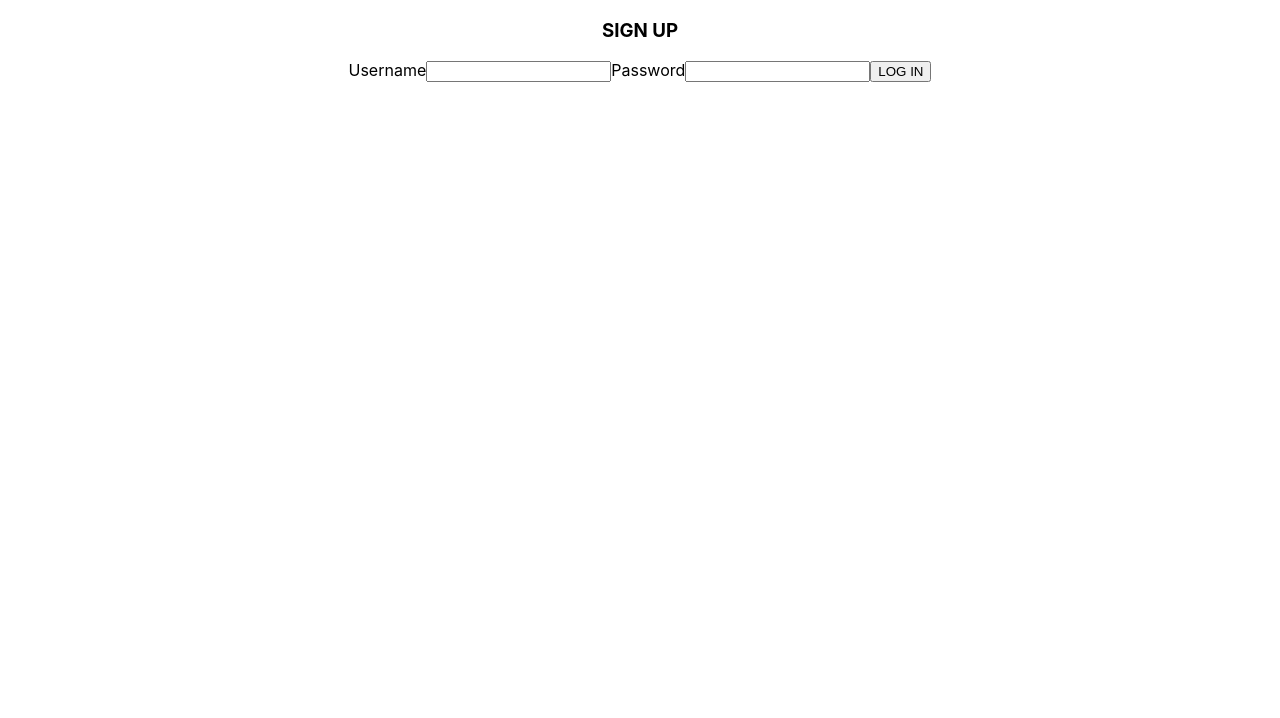
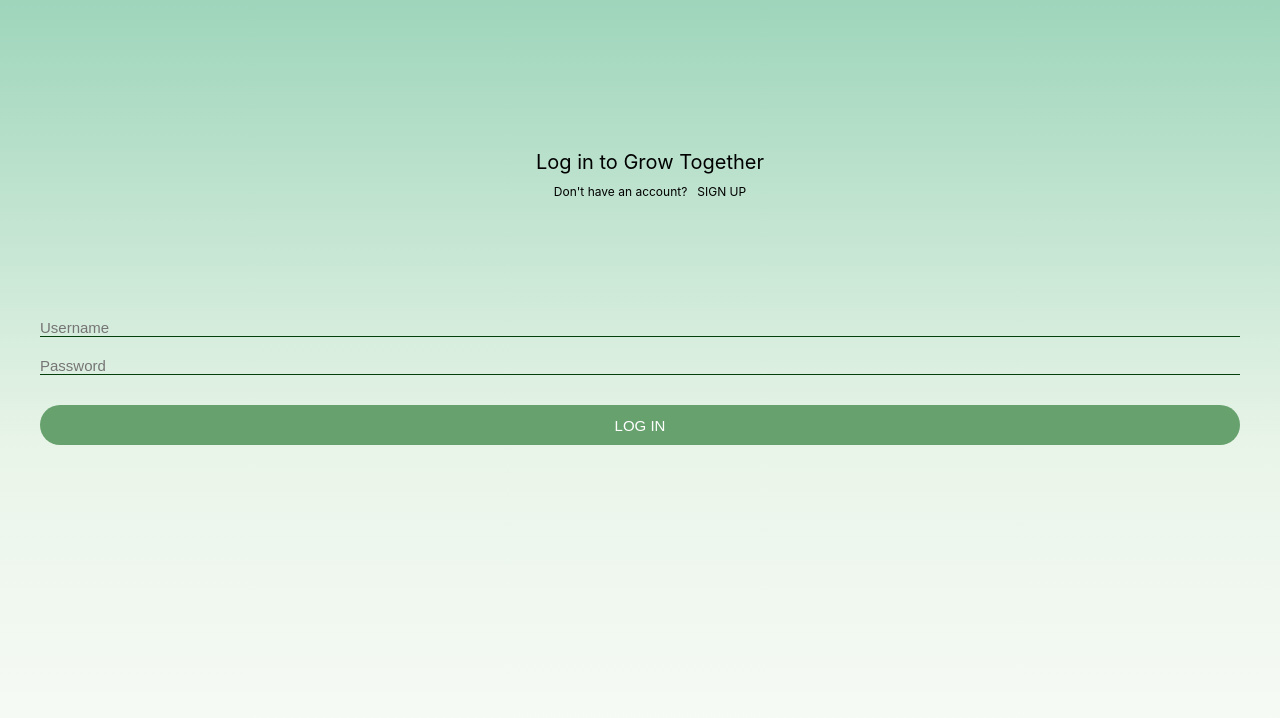
Before and after one commit to alexandrelord/Grow_Together, a React (Create React App) app in the folder frontend/: page / in a window 1280 px wide. Shown: the top 718 px of the page. Built offline with nearby package versions, Linux system fonts and the light colour scheme.

Commit message:
auth page CSS

```diff
--- a/frontend/src/components/LoginForm/LoginForm.jsx
+++ b/frontend/src/components/Auth/LoginForm/LoginForm.jsx
@@ -1,5 +1,6 @@
 import { useState } from 'react'
-import {login} from '../../utilities/users-api'
+import {login} from '../../../utilities/users-api'
+import style from './LoginForm.module.css'
 
 export default function LoginForm({ setUser }) {
   const [credentials, setCredentials] = useState({ username: '', password: ''})
@@ -21,18 +22,21 @@ export default function LoginForm({ setUser }) {
   }
 
     return (
-      <div>
-        <div className="form-container" onSubmit={handleSubmit}>
+      <>
+      {/* <div className={style.loginTitle}>
+        <p>Log in to Grow Together</p>
+        <p className={style.noAccount}>Don't have an account?</p>
+      </div> */}
+
+        <div className={style.formContainer} onSubmit={handleSubmit}>
           <form autoComplete="off" >
-            <label>Username</label>
-            <input type="text" name="username" value={credentials.username} onChange={handleChange} required />
-            <label>Password</label>
-            <input type="password" name="password" value={credentials.password} onChange={handleChange} required />
+            <input type="text" name="username" value={credentials.username} onChange={handleChange} placeholder='Username' required />
+            <input type="password" name="password" value={credentials.password} onChange={handleChange} placeholder='Password' required />
             <button type="submit">LOG IN</button>
           </form>
         </div>
         <p className="error-message">&nbsp;{error}</p>
-      </div>
+      </>
     )
 
 }
--- /dev/null
+++ b/frontend/src/components/Auth/LoginForm/LoginForm.module.css
@@ -0,0 +1,42 @@
+/* .loginTitle {
+    margin: 150px 0 0 20px;
+    font-size: 20px;
+  }
+
+  .noAccount {
+    margin: 10px 0 10px 0;
+    font-size: 12px;
+  } */
+
+  .formContainer {
+    margin: 60px 20px 0 20px;
+    display: flex;
+    flex-direction: column;
+  }
+
+  form {
+    margin: 60px 20px 0 20px;
+    display: flex;
+    flex-direction: column;
+  }
+
+  form > input {
+    background-color: transparent;
+    margin-bottom: 20px;
+    border: none;
+    border-bottom: 1px solid var(--dark-green);
+    font-size: 15px;
+  }
+
+  button {
+    height: 40px;
+    display: flex;
+    justify-content: center;
+    align-items: center;
+    margin: 10px 0;
+    border-radius: 30px;
+    border: none;
+    background-color: var(--medium-green);
+    font-size: 15px;
+    color: #fff;
+  }
--- a/frontend/src/components/SignUpForm/SignUpForm.jsx
+++ b/frontend/src/components/Auth/SignUpForm/SignUpForm.jsx
@@ -1,5 +1,5 @@
 import { useState } from 'react'
-import { signUp } from '../../utilities/users-api'
+import { signUp } from '../../../utilities/users-api'
 
 export default function SignUpForm({ setUser }) {
   const [credentials, setCredentials] = useState({username: '', email: '', password: '', confirm: ''})
@@ -24,14 +24,11 @@ export default function SignUpForm({ setUser }) {
     <div>
         <div className="form-container">
           <form autoComplete="off" onSubmit={handleSubmit}>
-            <label>Username</label>
-            <input type="text" name="username" value={credentials.username} onChange={handleChange} required />
-            <label>Email</label>
-            <input type="email" name="email" value={credentials.email} onChange={handleChange} required />
-            <label>Password</label>
-            <input type="password" name="password" value={credentials.password} onChange={handleChange} required />
-            <label>Confirm</label>
-            <input type="password" name="confirm" value={credentials.confirm} onChange={handleChange} required />
+
+            <input type="text" name="username" value={credentials.username} placeholder='Username' onChange={handleChange} required />
+            <input type="email" name="email" value={credentials.email} placeholder='Email' onChange={handleChange} required />
+            <input type="password" name="password" value={credentials.password} placeholder='Password' onChange={handleChange} required />
+            <input type="password" name="confirm" value={credentials.confirm} placeholder='Confirm' onChange={handleChange} required />
             <button type="submit">SIGN UP</button>
           </form>
         </div>
--- a/frontend/src/index.css
+++ b/frontend/src/index.css
@@ -1,3 +1,17 @@
+* {
+  box-sizing: border-box;
+  margin: 0px;
+  padding: 0;
+}
+
+:root {
+  /* color palette */
+  --light-green: #e9f0e8;
+  --medium-green: #67a16e;
+  --medium-dark-green: #507654;
+  --dark-green: #053f0c;
+}
+
 body {
   margin: 0;
   font-family: -apple-system, BlinkMacSystemFont, 'Segoe UI', 'Roboto', 'Oxygen',
--- a/frontend/src/pages/AuthPage/AuthPage.jsx
+++ b/frontend/src/pages/AuthPage/AuthPage.jsx
@@ -1,15 +1,24 @@
 import { useState } from 'react'
-import SignUpForm from '../../components/SignUpForm/SignUpForm'
-import LoginForm from '../../components/LoginForm/LoginForm'
+import style from './AuthPage.module.css'
+import SignUpForm from '../../components/Auth/SignUpForm/SignUpForm'
+import LoginForm from '../../components/Auth/LoginForm/LoginForm'
+
 
 export default function AuthPage({ setUser }) {
   const [showLogin, setShowLogin] = useState(true)
 
     return (
         <main>
-            <div>
+            <div className={style.loginTitle}>
+                <p>Log in to Grow Together</p>
+                <div className={style.noAccount}>
+                    <p>Don't have an account?</p>
+                    <p className={style.showLogin} onClick={() => setShowLogin(!showLogin)}>{showLogin ? 'SIGN UP' : 'LOG IN'}</p>
+                </div>
+            </div>
+            {/* <div>
                 <h3 onClick={() => setShowLogin(!showLogin)}>{showLogin ? 'SIGN UP' : 'LOG IN'}</h3>
-            </div>
+            </div> */}
                 {showLogin ? <LoginForm setUser={setUser} /> : <SignUpForm setUser={setUser}/>}
         </main>
     )
--- /dev/null
+++ b/frontend/src/pages/AuthPage/AuthPage.module.css
@@ -0,0 +1,28 @@
+body {
+  height: 100vh;
+  background-image: linear-gradient(
+    to bottom,
+    #9ed5bb 0%,
+    #eaf5e9 48%,
+    rgba(234, 245, 233, 0) 100%
+  );
+}
+
+.loginTitle {
+    margin: 150px 0 0 20px;
+    font-size: 20px;
+  }
+
+  .noAccount {
+    display: flex;
+    flex-direction: row;
+    justify-content: center;
+    align-items: center;
+    margin-top: 10px;
+    font-size: 12px;
+    /* letter-spacing: 0.45px; */
+  }
+
+  .showLogin {
+    margin-left: 10px;
+  }
```
